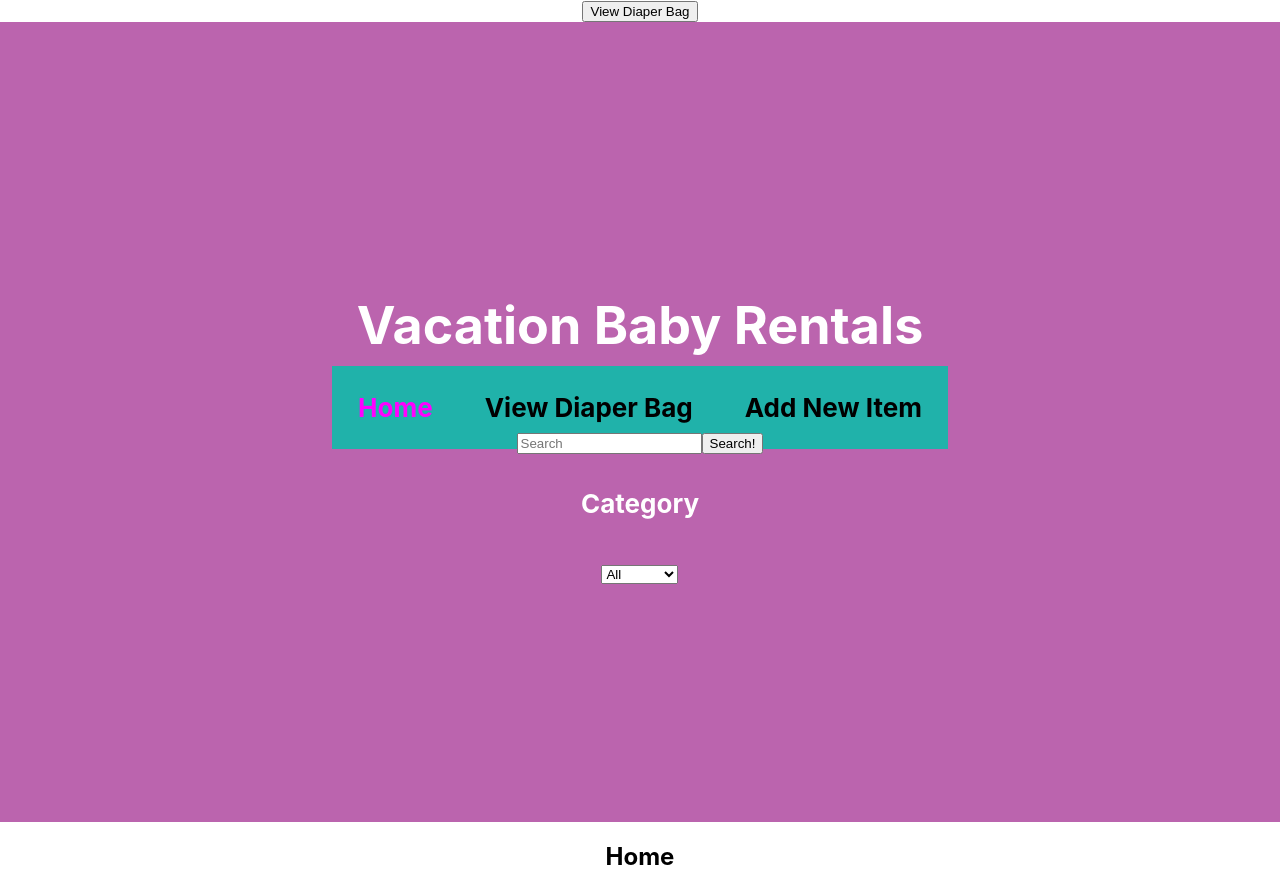
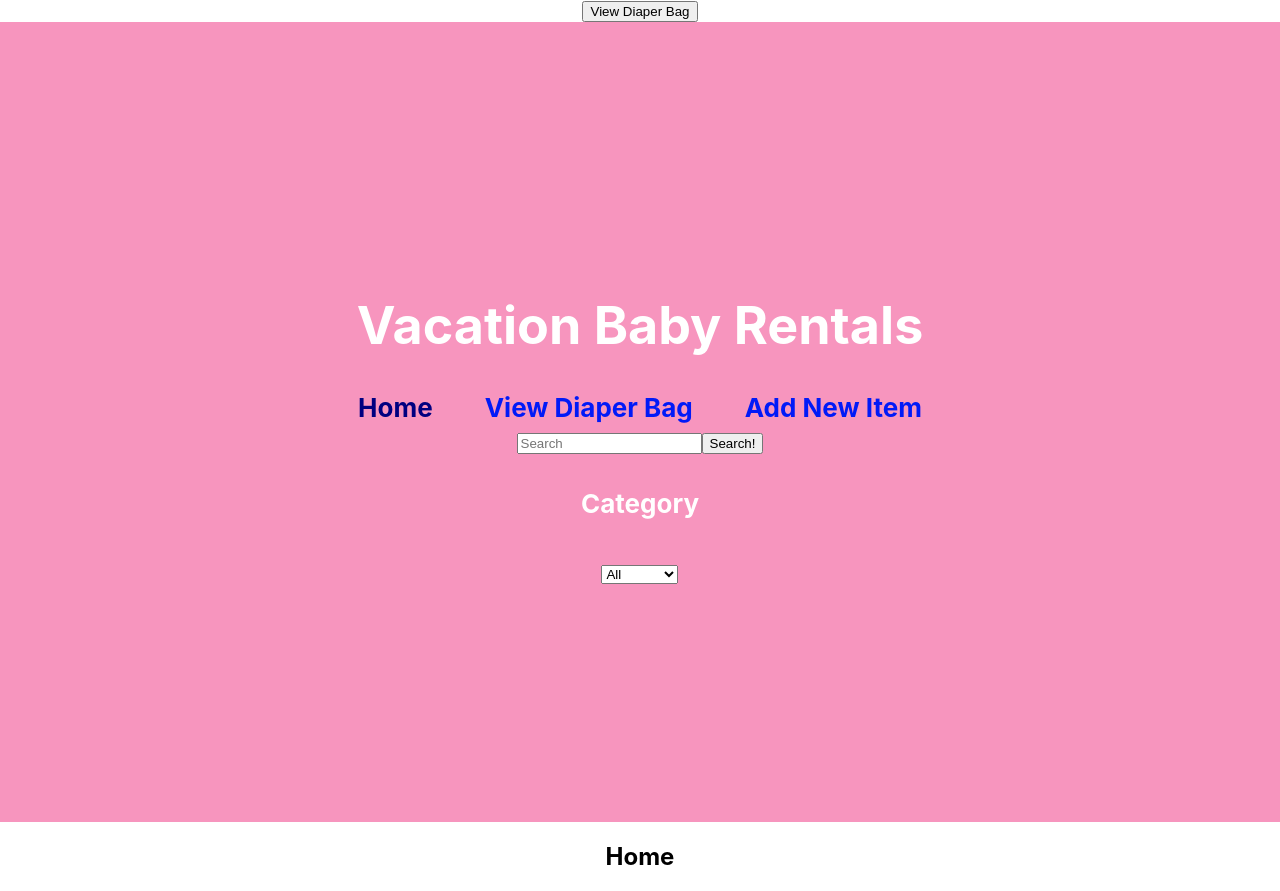
Before and after one commit to hillarymuller/phase-2-project, a React (Create React App) app: page / in a window 1280 px wide. Built offline with nearby package versions, Linux system fonts and the light colour scheme.

Commit message:
set color scheme

```diff
--- a/src/App.css
+++ b/src/App.css
@@ -5,7 +5,7 @@
 
 .App-header {
   width: "100%";
-  background-color: #bb64ae;
+  background-color: #f795be;
   min-height: 100vh;
   display: flex;
   flex-direction: column;
--- a/src/Components/NavBar.js
+++ b/src/Components/NavBar.js
@@ -6,8 +6,8 @@ const style = {
     margin: "5% 0 1%",
     padding: "1em",
     textDecoration: "none",
-    color: "black",
-    backgroundColor: "#20B2AA",
+    color: "#011af7",
+    backgroundColor: "#f795be",
     fontWeight: "bold",
     verticalAlign: "center"
 }
@@ -19,7 +19,7 @@ function NavBar() {
             style={style}
             activeStyle={{
                 fontWeight: "bolder",
-                color: "magenta"
+                color: "navy"
             }}
             to="/">
                 Home
@@ -28,7 +28,7 @@ function NavBar() {
             style={style}
             activeStyle={{
                 fontWeight: "bolder",
-                color: "red"
+                color: "navy"
             }}
             to="/bag">
                 View Diaper Bag
@@ -37,7 +37,7 @@ function NavBar() {
             style={style}
             activeStyle={{
                 fontWeight: "bolder",
-                color: "red"
+                color: "navy"
             }}
             to="/items/new">
                 Add New Item
```
Also changed, not shown: 1 other file (tests, documents, lock files or other folders).
